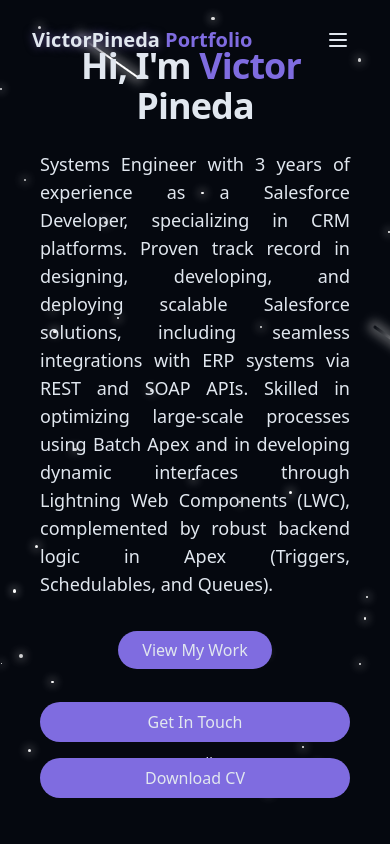
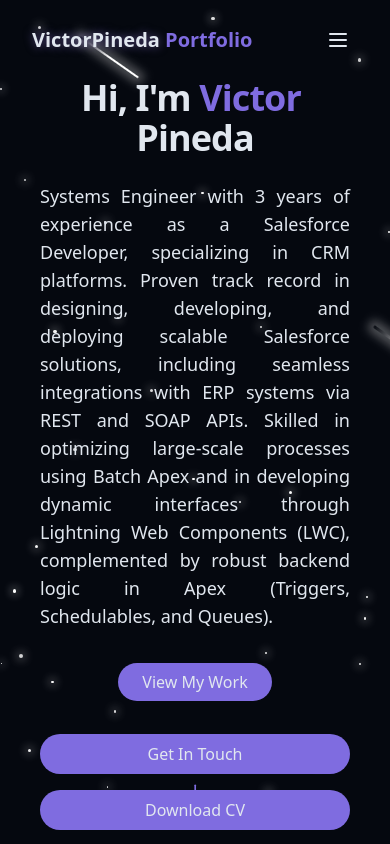
Before and after one commit to victor19p/VictorPinedaPortafolio2025, a React (Vite) app: page / in a window 390 px wide. Shown: the top 844 px of the page. Built offline with nearby package versions, Linux system fonts and the light colour scheme.

Commit message:
Update v3

```diff
--- a/src/components/HeroSection.jsx
+++ b/src/components/HeroSection.jsx
@@ -4,7 +4,7 @@
     return (
         <section
             id="hero"
-            className="relative min-h-screen flex flex-col items-center justify-center px-2"
+            className="relative min-h-screen flex flex-col items-center justify-center px-2 pt-16 md:pt-0"
         >
             <div className="container max-w-4xl mx-auto text-center z-10">
                 <div className="space-y-6">
```
